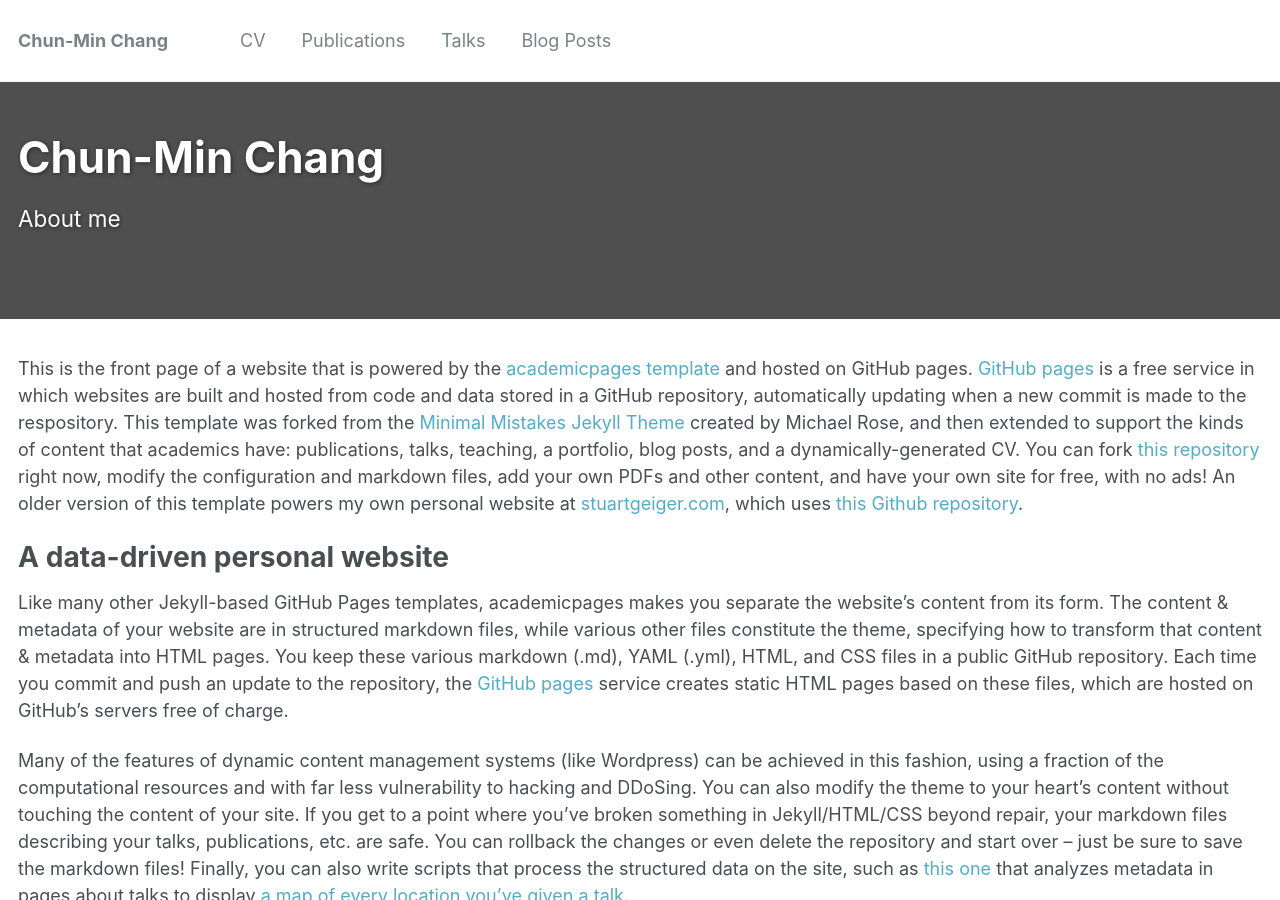
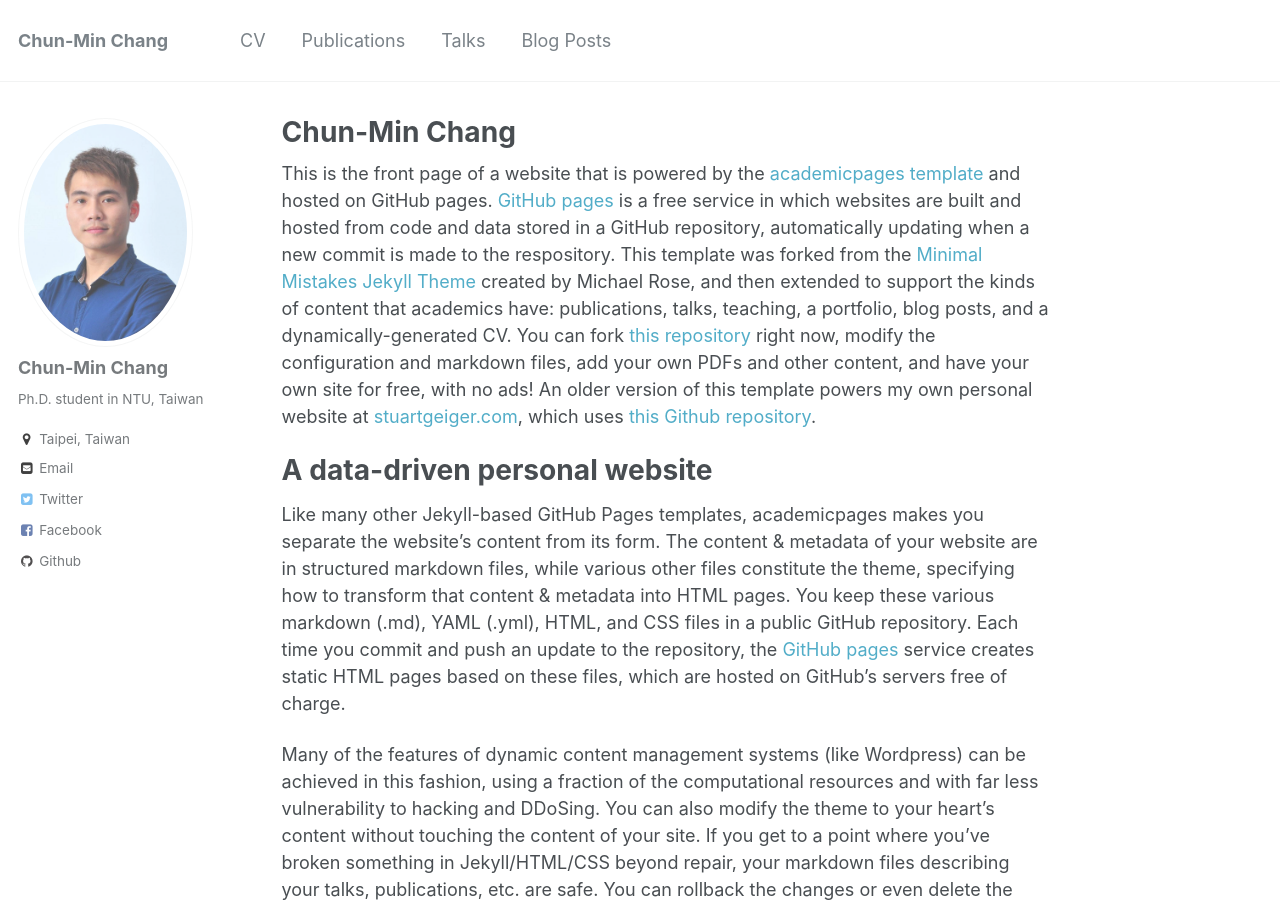
Before and after one commit to NothingHard/NothingHard.github.io, a Jekyll site: the page built from _pages/about.md, in a window 1280 px wide and 900 px high. Built offline with Jekyll 4.4.1, drawn with Linux system fonts in a browser that asks for light colours; some of the changed lines change nothing that is shown.

Commit message:
about.md

```diff
--- a/_pages/about.md
+++ b/_pages/about.md
@@ -1,14 +1,8 @@
 ---
 title: "Chun-Min Chang"
-layout: splash
 permalink: /
 excerpt: "About me"
 author_profile: true
-header:
-  overlay_color: "#000"
-  overlay_filter: "0.5"
-  overlay_image: /assets/images/teaser.png
-  cta_label: "Download"
 redirect_from:
   - /about/
   - /about.html
```
